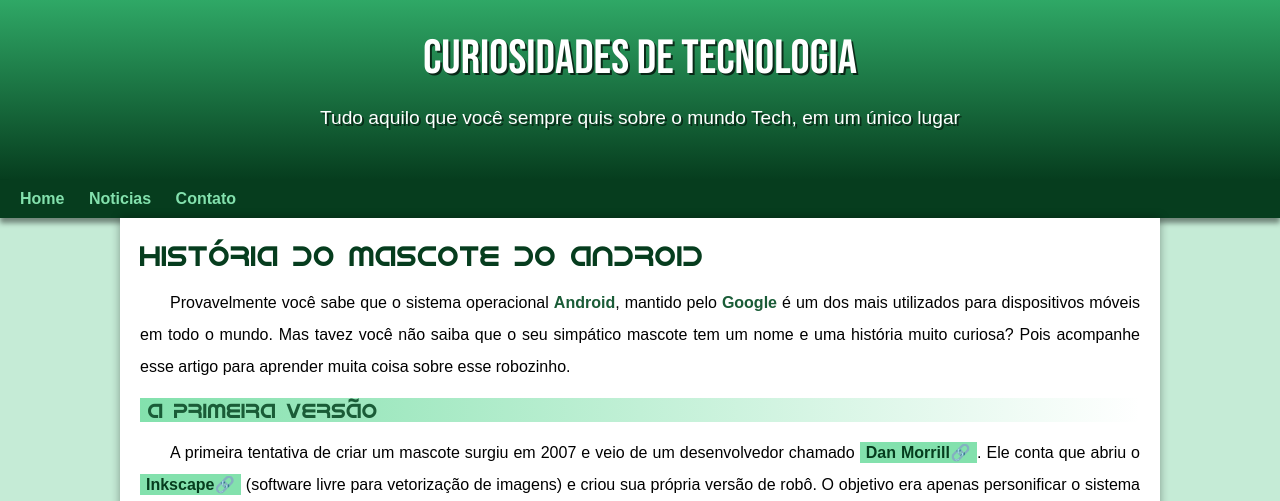
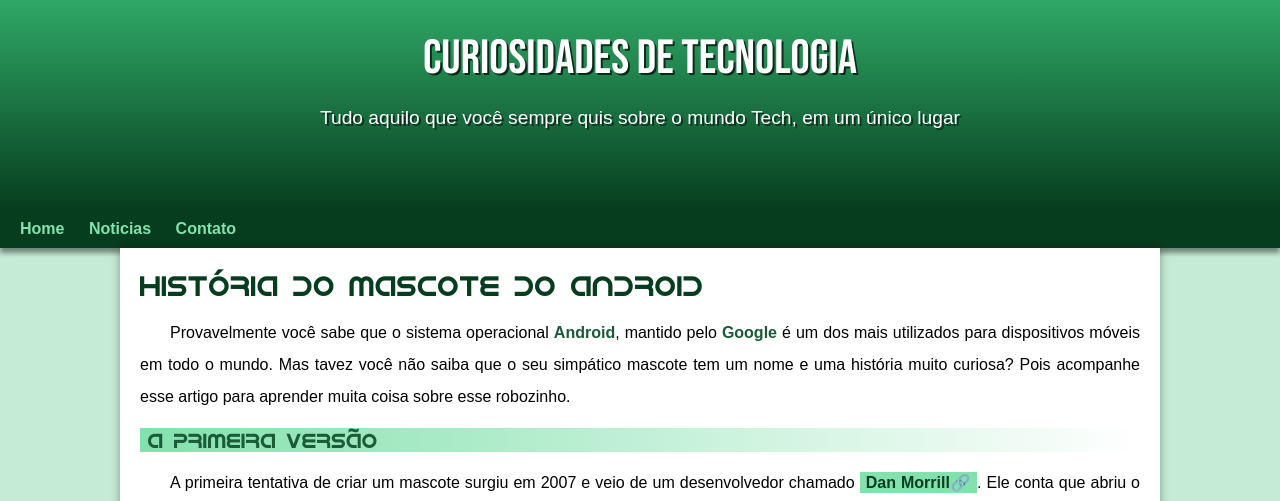
Before and after one commit to F3lip8/projeto-android, a plain HTML site: page index.html in a window 1280 px wide. Shown: the top 501 px of the page. Drawn offline with Linux system fonts and the light colour scheme.

Commit message:
Update style.css

```diff
--- a/style/style.css
+++ b/style/style.css
@@ -36,6 +36,7 @@ header {
     min-height: 150px;
     text-align: center;
     padding-top: 30px;
+    padding-bottom: 30px;
     background-image: linear-gradient(to bottom, var(--cor3), var(--cor5));
 }
 
@@ -54,7 +55,7 @@ header > p {
     font-size: 1.2em;
     display: inline;
     max-width: 500px;
-    padding: 0px 10px 50px 10px;
+    padding: 0px 10px 0px 10px;
     text-shadow: 2px 2px 0px rgba(0, 0, 0, 0.541);
 }
 
```
